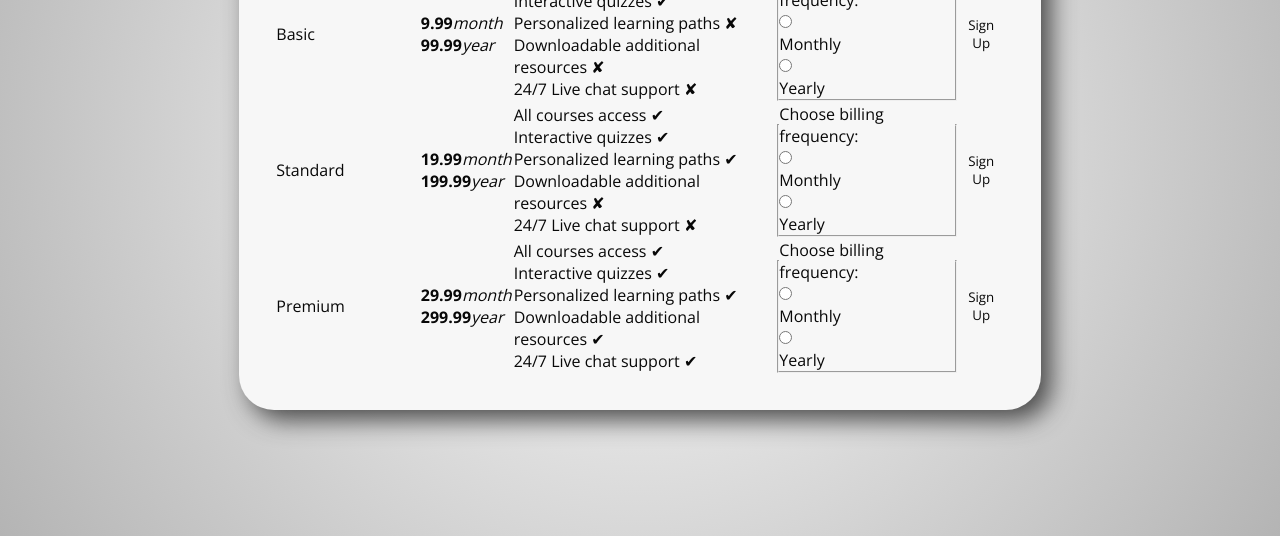
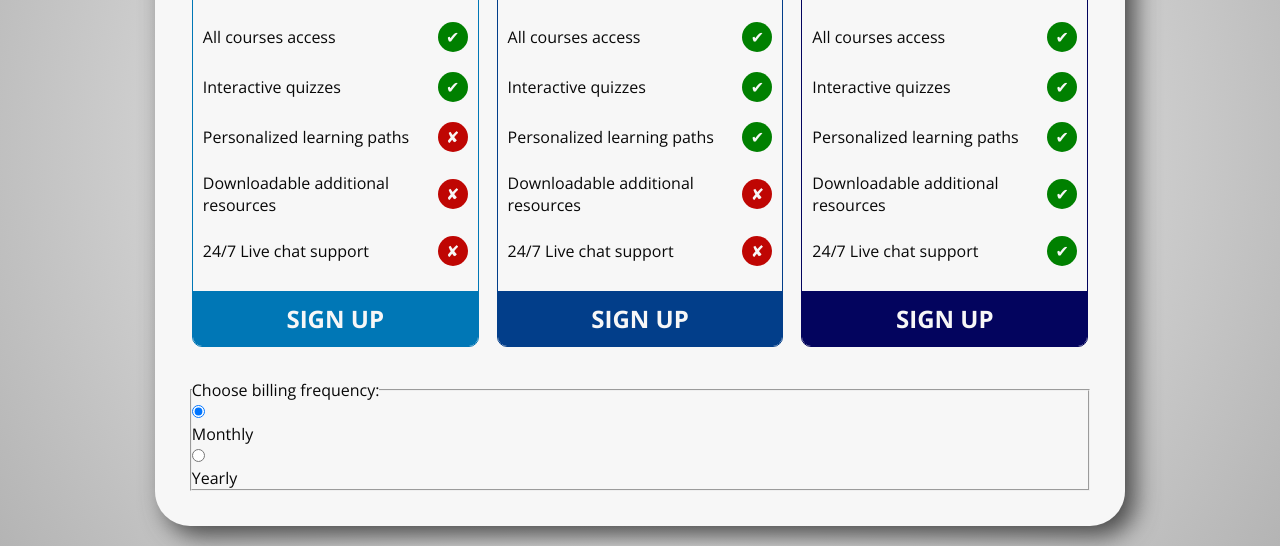
Before and after one commit to anna-inozemets/pricing_table, a website: page index.html in a window 1280 px wide. Shown: the part 264-810 px from the top of the page. Drawn offline with nearby package versions, Linux system fonts and the light colour scheme.

Commit message:
Table styles for desktop layout was added

```diff
--- a/index.html
+++ b/index.html
@@ -19,104 +19,88 @@
           </th>
         </thead>
         <tbody class="table__body">
-          <tr class="table__body__row">
-            <td class="table__body__cell table__body__cell--basic">Basic</td>
-            <td class="table__body__cell">
+          <tr class="table__body__row table__body__row--basic">
+            <td class="table__body__cell table__body__cell--basic table__body__cell--heading">
+              <h2>Basic</h2>
+            </td>
+            <td class="table__body__cell table__body__cell--basic table__body__cell--pricing">
               <ul>
-                <li><strong>9.99</strong><em>month</em></li>
+                <li class="active"><strong>9.99</strong><em>month</em></li>
                 <li><strong>99.99</strong><em>year</em></li>
               </ul>
             </td>
-            <td class="table__body__cell">
+            <td class="table__body__cell table__body__cell--features">
               <ul>
-                <li>All courses access <span>✔</span></li>
-                <li>Interactive quizzes <span>✔</span></li>
-                <li>Personalized learning paths <span>✘</span></li>
-                <li>Downloadable additional resources <span>✘</span></li>
-                <li>24/7 Live chat support <span>✘</span></li>
+                <li class="allowed">All courses access <span>✔</span></li>
+                <li class="allowed">Interactive quizzes <span>✔</span></li>
+                <li class="forbidden">Personalized learning paths <span>✘</span></li>
+                <li class="forbidden">Downloadable additional resources <span>✘</span></li>
+                <li class="forbidden">24/7 Live chat support <span>✘</span></li>
               </ul>
             </td>
-            <td class="table__body__cell">
-              <fieldset>
-                <legend>Choose billing frequency:</legend>
-                <label>
-                  <input type="radio" name="billingPlanBasic" value="monthly">
-                  <p>Monthly</p>
-                </label>
-                <label>
-                  <input type="radio" name="billingPlanBasic" value="yearly">
-                  <p>Yearly</p>
-                </label>
-              </fieldset>
+            <td class="table__body__cell table__body__cell--basic table__body__cell--buy">
+              <button>Sign Up</button>
             </td>
-            <td class="table__body__cell"><button>Sign Up</button></td>
           </tr>
-          <tr class="table__body-row">
-            <td class="table__body__cell table__body__cell--standart">Standard</td>
-            <td class="table__body__cell">
+          <tr class="table__body__row table__body__row--standart">
+            <td class="table__body__cell table__body__cell--standart table__body__cell--heading">
+              <h2>Standard</h2>
+            </td>
+            <td class="table__body__cell table__body__cell--standart table__body__cell--pricing">
               <ul>
-                <li><strong>19.99</strong><em>month</em></li>
+                <li class="active"><strong>19.99</strong><em>month</em></li>
                 <li><strong>199.99</strong><em>year</em></li>
               </ul>
             </td>
-            <td class="table__body__cell">
+            <td class="table__body__cell table__body__cell--features">
               <ul>
-                <li>All courses access <span>✔</span></li>
-                <li>Interactive quizzes <span>✔</span></li>
-                <li>Personalized learning paths <span>✔</span></li>
-                <li>Downloadable additional resources <span>✘</span></li>
-                <li>24/7 Live chat support <span>✘</span></li>
+                <li class="allowed">All courses access <span>✔</span></li>
+                <li class="allowed">Interactive quizzes <span>✔</span></li>
+                <li class="allowed">Personalized learning paths <span>✔</span></li>
+                <li class="forbidden">Downloadable additional resources <span>✘</span></li>
+                <li class="forbidden">24/7 Live chat support <span>✘</span></li>
               </ul>
             </td>
-            <td class="table__body__cell">
-              <fieldset>
-                <legend>Choose billing frequency:</legend>
-                <label>
-                  <input type="radio" name="billingPlanStandard" value="monthly">
-                  <p>Monthly</p>
-                </label>
-                <label>
-                  <input type="radio" name="billingPlanStandard" value="yearly">
-                  <p>Yearly</p>
-                </label>
-              </fieldset>
+            <td class="table__body__cell table__body__cell--standart table__body__cell--buy">
+              <button>Sign Up</button>
             </td>
-            <td class="table__body__cell"><button>Sign Up</button></td>
           </tr>
-          <tr class="table__body-row">
-            <td class="table__body__cell table__body__cell--premium">Premium</td>
-            <td class="table__body__cell">
+          <tr class="table__body__row table__body__row--premium">
+            <td class="table__body__cell table__body__cell--premium table__body__cell--heading">
+              <h2>Premium</h2>
+            </td>
+            <td class="table__body__cell table__body__cell--premium table__body__cell--pricing">
               <ul>
-                <li><strong>29.99</strong><em>month</em></li>
+                <li class="active"><strong>29.99</strong><em>month</em></li>
                 <li><strong>299.99</strong><em>year</em></li>
               </ul>
             </td>
-            <td class="table__body__cell">
+            <td class="table__body__cell table__body__cell--features">
               <ul>
-                <li>All courses access <span>✔</span></li>
-                <li>Interactive quizzes <span>✔</span></li>
-                <li>Personalized learning paths <span>✔</span></li>
-                <li>Downloadable additional resources <span>✔</span></li>
-                <li>24/7 Live chat support <span>✔</span></li>
+                <li class="allowed">All courses access <span>✔</span></li>
+                <li class="allowed">Interactive quizzes <span>✔</span></li>
+                <li class="allowed">Personalized learning paths <span>✔</span></li>
+                <li class="allowed">Downloadable additional resources <span>✔</span></li>
+                <li class="allowed">24/7 Live chat support <span>✔</span></li>
               </ul>
             </td>
-            <td class="table__body__cell">
-              <fieldset>
-                <legend>Choose billing frequency:</legend>
-                <label>
-                  <input type="radio" name="billingPlanPremium" value="monthly">
-                  <p>Monthly</p>
-                </label>
-                <label>
-                  <input type="radio" name="billingPlanPremium" value="yearly">
-                  <p>Yearly</p>
-                </label>
-              </fieldset>
+            <td class="table__body__cell table__body__cell--premium table__body__cell--buy">
+              <button>Sign Up</button>
             </td>
-            <td class="table__body__cell"><button>Sign Up</button></td>
           </tr>
         </tbody>
       </table>
+      <fieldset class="pricing-table__billing">
+        <legend>Choose billing frequency:</legend>
+        <label>
+          <input type="radio" name="billingPlan" value="monthly" checked>
+          <p>Monthly</p>
+        </label>
+        <label>
+          <input type="radio" name="billingPlan" value="yearly">
+          <p>Yearly</p>
+        </label>
+      </fieldset>
     </section>
   </main>
 </body>
--- a/styles/main.sass
+++ b/styles/main.sass
@@ -3,3 +3,4 @@
 
 @import './general.sass'
 @import './pricingTable.sass'
+@import './table.sass'
--- /dev/null
+++ b/styles/table.sass
@@ -0,0 +1,136 @@
+.table
+  margin-bottom: 30px
+
+  &__head h1
+    margin-bottom: 25px
+    font-size: 32px
+    text-transform: uppercase
+    text-shadow: 2px 2px 2px rgba(50,50,50,0.85)
+
+  &__body
+    display: flex
+    align-items: flex-start
+    justify-content: space-between
+
+    &__row
+      display: flex
+      flex-direction: column
+      width: 32%
+      padding: 10px
+      border-radius: 10px
+      border-width: 1px
+      border-style: solid
+      overflow: hidden
+
+      &--basic
+        border-color: $primary-basic-color
+      &--standart
+        border-color: $primary-standart-color
+      &--premium
+        border-color: $primary-premium-color
+
+    &__cell
+
+      &--heading
+        margin: -10px -10px 15px -10px
+        padding: 10px
+        color: $main-light-color
+        text-align: center
+
+      &--basic
+        background-color: $primary-basic-color
+        border-color: $primary-basic-color
+      &--standart
+        background-color: $primary-standart-color
+        border-color: $primary-standart-color
+      &--premium
+        background-color: $primary-premium-color
+        border-color: $primary-premium-color
+
+      &--pricing
+        background-color: transparent
+
+        ul
+          border-bottom-width: 1px
+          border-bottom-style: solid
+          border-bottom-color: inherit
+          margin-bottom: 15px
+
+          li
+            margin: 0 auto 10px
+            width: max-content
+
+            &.active
+              transform: scale(1.5)
+
+            strong
+              position: relative
+              display: inline-block
+              margin-right: 12px
+
+              &::before
+                content: '$'
+                position: absolute
+                top: 50%
+                left: -10px
+                transform: translateY(-50%)
+
+            em
+              position: relative
+              color: $main-grey-color
+              font-size: 14px
+
+              &::before
+                content: '/'
+                position: absolute
+                top: 50%
+                left: -8px
+                transform: translateY(-50%)
+
+      &--features
+        ul
+          margin-bottom: 15px
+
+          li
+            display: flex
+            align-items: center
+            justify-content: space-between
+            padding: 10px 0
+
+            span
+              display: flex
+              align-items: center
+              justify-content: center
+              width: 30px
+              min-width: 30px
+              height: 30px
+              border-radius: 50%
+              color: $main-light-color
+
+            &.allowed span
+              background-color: $accent-green-color
+            &.forbidden span
+              background-color: $accent-red-color
+
+      &--buy
+        position: relative
+        margin: 0 -10px -10px -10px
+        padding: 10px
+        color: $main-light-color
+        height: 55px
+
+        button
+          position: absolute
+          top: 0
+          left: 0
+          width: 100%
+          height: 100%
+          font-size: 24px
+          font-weight: 700
+          text-transform: uppercase
+          color: $main-light-color
+          border: 2px solid inherit
+          transition: box-shadow 0.4s linear
+
+          &:hover
+            box-shadow: inset 0 -55px 0 0 $accent-green-color
--- a/styles/utils/normalize.sass
+++ b/styles/utils/normalize.sass
@@ -6,7 +6,8 @@
   padding: 0
 
 body,
-h1
+h1,
+h2
   margin: 0
 
 ul,
--- a/styles/utils/variables.sass
+++ b/styles/utils/variables.sass
@@ -7,3 +7,4 @@ $accent-red-color: #BF0603
 
 $main-light-color: #f7f7f7
 $main-dark-color: #080808
+$main-grey-color: #626262
```
Also changed, not shown: style.css, 1 other file.
